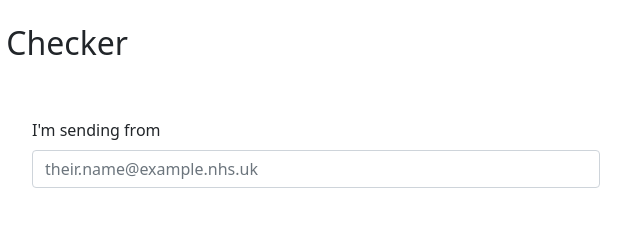
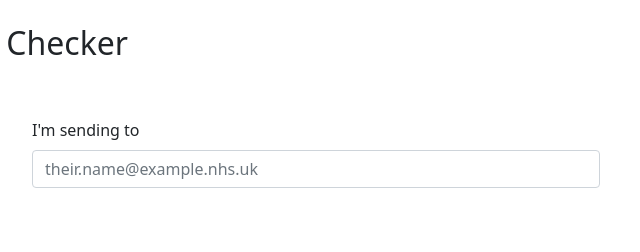
Before and after one commit to renalreg/ses-check, a plain HTML site: page index.html in a window 1280 px wide. Shown: the full height of the page, 607-1247 px from the left. Drawn offline with nearby package versions, Linux system fonts and the light colour scheme.

Commit message:
Fixed recipient input label

```diff
--- a/index.html
+++ b/index.html
@@ -69,7 +69,7 @@
                 </div>
 
                 <div class="col-md-6 col-12 col">
-                    <label for="toAddressInput" class="form-label"> I'm sending from </label>
+                    <label for="toAddressInput" class="form-label"> I'm sending to </label>
                     <input id="toAddressInput" name="toAddressInput" type="email" autocomplete="email"
                         placeholder="their.name@example.nhs.uk" x-model="toAddress" x-on:change.debounce="setToDomain"
                         class="form-control">
```
